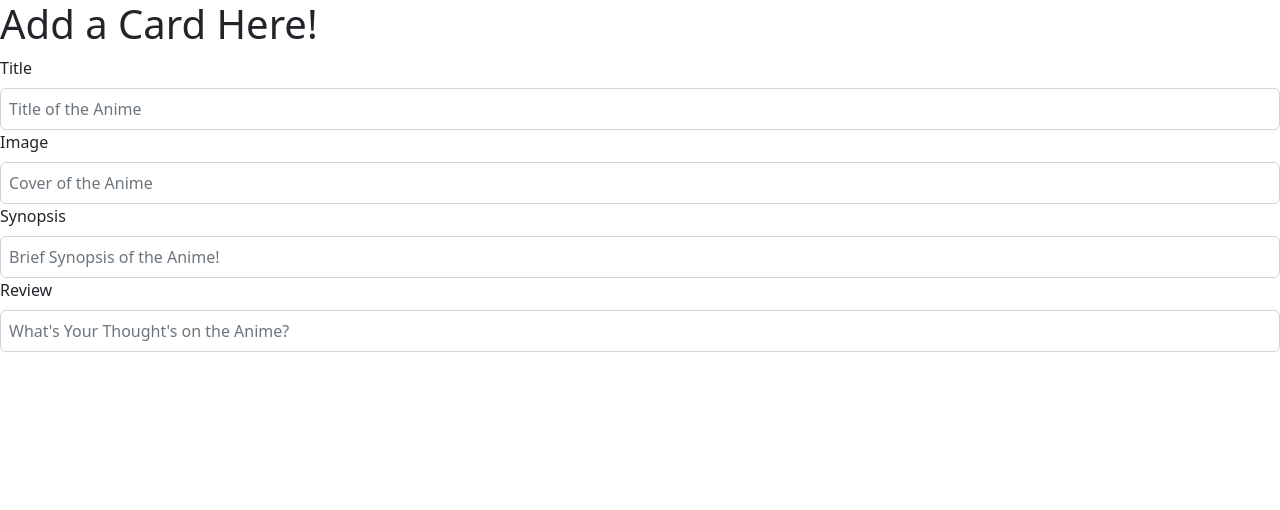
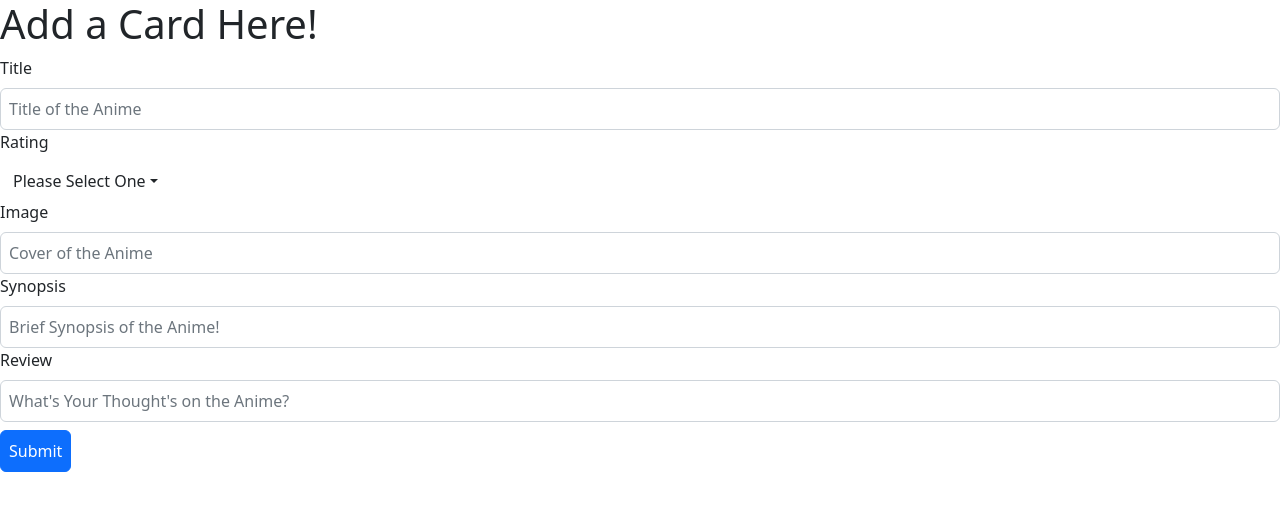
Before and after one commit to IdanFischer/frontend-final-project, a React (Create React App) app: page /post in a window 1280 px wide. Shown: the top 510 px of the page. Built offline with nearby package versions, Linux system fonts and the light colour scheme.

Commit message:
finished post

```diff
--- a/src/components/AnimeList.jsx
+++ b/src/components/AnimeList.jsx
@@ -19,13 +19,11 @@ export default function AnimeList({ animes, setAnimes }) {
       .catch(console.error);
   }, [setAnimes]);
 
-  console.log(selectedAnime)
-
   return (
     <>
       {!animes ?
         <h1>Loading...</h1>
-       :
+        :
         <Container fluid>
           <Row>
             {animes.map((element) => (
--- a/src/scenes/AdminPost.jsx
+++ b/src/scenes/AdminPost.jsx
@@ -1,19 +1,50 @@
 import { useState } from "react";
+import Dropdown from "react-bootstrap/Dropdown";
+import Button from "react-bootstrap/Button";
 import Form from "react-bootstrap/Form";
+import "./adminpost.css"
 
 
-export default function AdminPost() {
+export default function AdminPost({ setAnimes }) {
   const [title, setTitle] = useState("")
   const [info, setInfo] = useState("")
   const [image, setImage] = useState("")
   const [review, setReview] = useState("")
   const [rating, setRating] = useState("")
 
+  console.log({rating})
+
+  const handleSelect = e => {
+    setRating(e)
+  }
+
+  const handleSubmit = (e) => {
+    e.preventDefault()
+    fetch("https://final-project-backend-if.web.app/anime", {
+      method: "POST",
+      headers: {
+        'Content-Type': 'application/json'
+      },
+      body: JSON.stringify({ title, info, image, review, rating })
+    })
+      .then(res => res.json())
+      .then(setAnimes)
+      .catch(console.error)
+
+    setTitle("")
+    setInfo("")
+    setImage("")
+    setReview("")
+    setRating("")
+  }
+
+
+
   return (
     <>
       <h1>Add a Card Here!</h1>
       <Form>
-      <Form.Group>
+        <Form.Group>
           <Form.Label>Title</Form.Label>
           <Form.Control
             name="title"
@@ -22,7 +53,27 @@ export default function AdminPost() {
             value={title}
             className="p-2"
             onChange={e => setTitle(e.target.value)}
-            />
+          />
+        </Form.Group>
+
+        <Form.Group>
+          <Form.Label>Rating</Form.Label>
+          <Dropdown onSelect={handleSelect} className>
+            <Dropdown.Toggle variant className="dropdown-margin">
+              {!rating
+              ? <p className="d-inline">Please Select One</p>
+              : <p className="d-inline">{rating}</p>
+              }
+            </Dropdown.Toggle>
+
+            <Dropdown.Menu>
+              <Dropdown.Item eventKey="1">1</Dropdown.Item>
+              <Dropdown.Item eventKey="2">2</Dropdown.Item>
+              <Dropdown.Item eventKey="3">3</Dropdown.Item>
+              <Dropdown.Item eventKey="4">4</Dropdown.Item>
+              <Dropdown.Item eventKey="5">5</Dropdown.Item>
+            </Dropdown.Menu>
+          </Dropdown>
         </Form.Group>
 
         <Form.Group>
@@ -31,10 +82,10 @@ export default function AdminPost() {
             name="Image"
             type="text"
             placeholder="Cover of the Anime"
-            value={info}
+            value={image}
             className="p-2"
             onChange={e => setImage(e.target.value)}
-            />
+          />
         </Form.Group>
 
         <Form.Group>
@@ -46,7 +97,7 @@ export default function AdminPost() {
             value={info}
             className="p-2"
             onChange={e => setInfo(e.target.value)}
-            />
+          />
         </Form.Group>
 
         <Form.Group>
@@ -58,8 +109,11 @@ export default function AdminPost() {
             value={review}
             className="p-2"
             onChange={e => setReview(e.target.value)}
-            />
+          />
         </Form.Group>
+        <Button className="p-2 m-auto mt-2" onClick={handleSubmit}>
+          Submit
+        </Button>
 
       </Form>
 
```
Also changed, not shown: src/scenes/adminpost.css (added).
